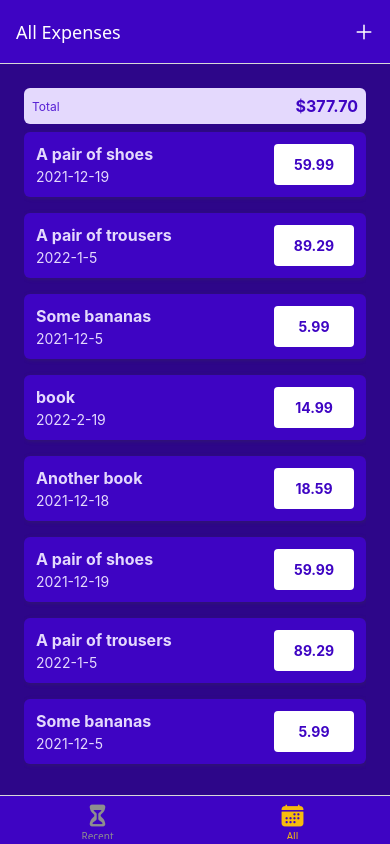
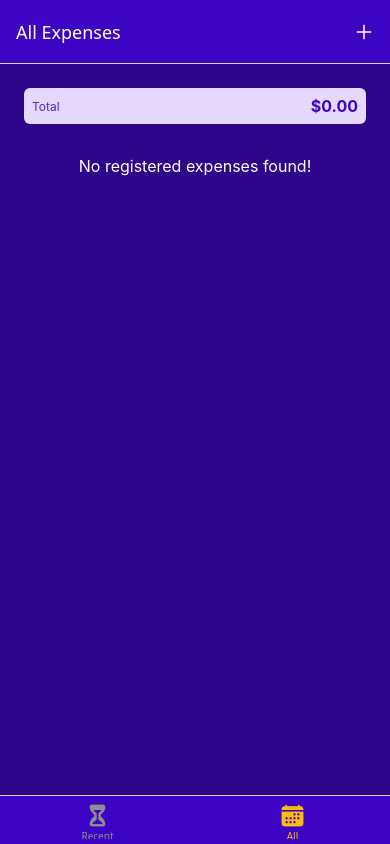
Before and after one commit to adnanian/RNCourseUdemy-expenses-tracker, a React Native app: screen /AllExpenses in a window 390 px wide. Built offline with nearby package versions, Linux system fonts and the light colour scheme.

Commit message:
Basic add, update, and delete

```diff
--- a/components/ExpensesOutput/ExpenseItem.js
+++ b/components/ExpensesOutput/ExpenseItem.js
@@ -3,11 +3,13 @@ import { GlobalStyles } from "../../constants/styles";
 import { getFormattedDate } from "../../util/date";
 import { useNavigation } from "@react-navigation/native";
 
-export default function ExpenseItem({ description, date, amount }) {
+export default function ExpenseItem({ id, description, date, amount }) {
     const navigation = useNavigation();
 
     function expensePressHandler() {
-        navigation.navigate('ManageExpense')
+        navigation.navigate('ManageExpense', {
+            expenseId: id
+        })
     }
 
     return (
--- a/components/ExpensesOutput/ExpensesOutput.js
+++ b/components/ExpensesOutput/ExpensesOutput.js
@@ -1,76 +1,19 @@
-import { StyleSheet, View } from "react-native";
+import { StyleSheet, Text, View } from "react-native";
 import ExpensesSummary from "./ExpensesSummary";
 import ExpensesList from "./ExpensesList";
 import { GlobalStyles } from "../../constants/styles";
 
-const DUMMY_EXPENSES = [
-    {
-        id: 'e1',
-        description: 'A pair of shoes',
-        amount: 59.99,
-        date: new Date('2021-12-19'),
-    },
-    {
-        id: 'e2',
-        description: 'A pair of trousers',
-        amount: 89.29,
-        date: new Date('2022-01-05'),
-    },
-    {
-        id: 'e3',
-        description: 'Some bananas',
-        amount: 5.99,
-        date: new Date('2021-12-05'),
-    },
-    {
-        id: 'e4',
-        description: 'book',
-        amount: 14.99,
-        date: new Date('2022-02-19'),
-    },
-    {
-        id: 'e5',
-        description: 'Another book',
-        amount: 18.59,
-        date: new Date('2021-12-18'),
-    },
-    {
-        id: 'e6',
-        description: 'A pair of shoes',
-        amount: 59.99,
-        date: new Date('2021-12-19'),
-    },
-    {
-        id: 'e7',
-        description: 'A pair of trousers',
-        amount: 89.29,
-        date: new Date('2022-01-05'),
-    },
-    {
-        id: 'e8',
-        description: 'Some bananas',
-        amount: 5.99,
-        date: new Date('2021-12-05'),
-    },
-    {
-        id: 'e9',
-        description: 'book',
-        amount: 14.99,
-        date: new Date('2022-02-19'),
-    },
-    {
-        id: 'e10',
-        description: 'Another book',
-        amount: 18.59,
-        date: new Date('2021-12-01'),
-    },
-]
+export default function ExpensesOutput({ expenses, expensesPeriod, fallbackText }) {
+    let content = <Text style={styles.infoText}>{fallbackText}</Text>
 
-export default function ExpensesOutput({ expenses = null, expensesPeriod }) {
+    if (expenses.length > 0) {
+        content = <ExpensesList expenses={expenses} />
+    }
+
     return (
         <View style={styles.container}>
-            <ExpensesSummary expenses={DUMMY_EXPENSES} periodName={expensesPeriod} />
-            <ExpensesList expenses={DUMMY_EXPENSES} />
+            <ExpensesSummary expenses={expenses} periodName={expensesPeriod} />
+            {content}
         </View>
     );
 }
@@ -82,5 +25,11 @@ const styles = StyleSheet.create({
         paddingBottom: 24,
         backgroundColor: GlobalStyles.colors.primary700,
         flex: 1,
+    },
+    infoText: {
+        color: 'white',
+        fontSize: 16,
+        textAlign: 'center',
+        marginTop: 32
     }
 });
--- /dev/null
+++ b/components/ui/CustomButton.js
@@ -0,0 +1,37 @@
+import { Pressable, StyleSheet, View, Text } from "react-native";
+import { GlobalStyles } from "../../constants/styles";
+
+export default function CustomButton({ children, onPress, mode, style }) {
+    return (
+        <View style={style}>
+            <Pressable onPress={onPress} style={({ pressed }) => pressed && styles.pressed}>
+                <View style={[styles.button, mode === 'flat' && styles.flat]}>
+                    <Text style={[styles.buttonText, mode === 'flat' && styles.flatText]}>{children}</Text>
+                </View>
+            </Pressable>
+        </View>
+    );
+}
+
+const styles = StyleSheet.create({
+    button: {
+        borderRadius: 4,
+        padding: 8,
+        backgroundColor: GlobalStyles.colors.primary500
+    },
+    flat: {
+        backgroundColor: 'transparent'
+    },
+    buttonText: {
+        color: 'white',
+        textAlign: 'center'
+    },
+    flatText: {
+        color: GlobalStyles.colors.primary200
+    },
+    pressed: {
+        opacity: 0.75,
+        backgroundColor: GlobalStyles.colors.primary100,
+        borderRadius: 4
+    }
+});
--- a/screens/AllExpenses.js
+++ b/screens/AllExpenses.js
@@ -1,8 +1,16 @@
 import { Text } from "react-native";
 import ExpensesOutput from "../components/ExpensesOutput/ExpensesOutput";
+import { useContext } from "react";
+import { ExpensesContext } from "../store/expenses-context";
 
 export default function AllExpenses() {
+    const expensesCtx = useContext(ExpensesContext);
+
     return (
-        <ExpensesOutput expensesPeriod='Total' />
+        <ExpensesOutput
+            expenses={expensesCtx.expenses}
+            expensesPeriod='Total'
+            fallbackText='No registered expenses found!'
+        />
     )
 }
--- a/screens/ManageExpense.js
+++ b/screens/ManageExpense.js
@@ -1,5 +1,90 @@
-import { Text } from "react-native";
+import { useContext, useLayoutEffect } from "react";
+import { StyleSheet, Text, View } from "react-native";
+import IconButton from "../components/ui/IconButton";
+import { GlobalStyles } from "../constants/styles";
+import CustomButton from "../components/ui/CustomButton";
+import { ExpensesContext } from "../store/expenses-context";
+export default function ManageExpense({ route, navigation }) {
+    const expensesCtx = useContext(ExpensesContext);
+    const editedExpenseId = route.params?.expenseId;
+    const isEditing = !!editedExpenseId;
 
-export default function ManageExpense() {
-    return <Text>Manage Expense Screen</Text>
+    useLayoutEffect(() => {
+        navigation.setOptions({
+            title: isEditing ? 'Edit Expense' : 'Add Expense'
+        });
+    }, [navigation, isEditing]);
+
+    function cancelHandler() {
+        navigation.goBack();
+    }
+
+    function confirmHandler() {
+        if (isEditing) {
+            expensesCtx.updateExpense(editedExpenseId, { description: 'TEST_UPDATE', amount: 29.99, date: new Date('2025-04-29') });
+        } else {
+            expensesCtx.addExpense({ description: 'TEST_ADD', amount: 19.99, date: new Date('2025-04-28') });
+        }
+        navigation.goBack();
+    }
+
+    function deleteExpenseHandler() {
+        expensesCtx.deleteExpense(editedExpenseId);
+        navigation.goBack();
+    }
+
+    return (
+        <View style={styles.container}>
+            <View style={styles.buttonContainer}>
+                <CustomButton
+                    style={styles.button}
+                    mode='flat'
+                    onPress={cancelHandler}
+                >
+                    Cancel
+                </CustomButton>
+                <CustomButton
+                    style={styles.button}
+                    mode='button'
+                    onPress={confirmHandler}
+                >
+                    {isEditing ? 'Update' : 'Add'}
+                </CustomButton>
+            </View>
+            {isEditing && (
+                <View style={styles.deleteContainer}>
+                    <IconButton
+                        icon='trash'
+                        color={GlobalStyles.colors.error500}
+                        size={36}
+                        onPress={deleteExpenseHandler}
+                    />
+                </View>
+            )}
+        </View>
+    );
 }
+
+const styles = StyleSheet.create({
+    container: {
+        flex: 1,
+        padding: 24,
+        backgroundColor: GlobalStyles.colors.primary800
+    },
+    buttonContainer: {
+        flexDirection: 'row',
+        justifyContent: 'center',
+        alignItems: 'center'
+    },
+    button: {
+        minWidth: 120,
+        marginHorizontal: 8
+    },
+    deleteContainer: {
+        marginTop: 16,
+        paddingTop: 8,
+        borderTopWidth: 2,
+        borderTopColor: GlobalStyles.colors.primary200,
+        alignItems: 'center'
+    }
+})
--- a/screens/RecentExpenses.js
+++ b/screens/RecentExpenses.js
@@ -1,7 +1,21 @@
+import { useContext } from "react"
 import ExpensesOutput from "../components/ExpensesOutput/ExpensesOutput"
+import { ExpensesContext } from "../store/expenses-context"
+import { getDateMinusDays } from "../util/date";
 
 export default function RecentExpenses() {
+    const expensesCtx = useContext(ExpensesContext);
+    const recentExpenses = expensesCtx.expenses.filter((expense) => {
+        const today = new Date();
+        const date7DaysAgo = getDateMinusDays(today, 7);
+        return (expense.date >= date7DaysAgo) && (expense.date <= today);
+    });
+
     return (
-        <ExpensesOutput expensesPeriod='Last 7 Days' />
+        <ExpensesOutput
+            expenses={recentExpenses}
+            expensesPeriod='Last 7 Days'
+            fallbackText='No expenses registered for the last 7 days.'
+        />
     )
 }
--- /dev/null
+++ b/store/expenses-context.js
@@ -0,0 +1,123 @@
+import { createContext, useReducer } from "react";
+
+const DUMMY_EXPENSES = [
+    {
+        id: 'e1',
+        description: 'A pair of shoes',
+        amount: 59.99,
+        date: new Date('2025-04-28'), // 1 day before
+    },
+    {
+        id: 'e2',
+        description: 'A pair of trousers',
+        amount: 89.29,
+        date: new Date('2025-04-24'), // 5 days before
+    },
+    {
+        id: 'e3',
+        description: 'Some bananas',
+        amount: 5.99,
+        date: new Date('2025-04-10'), // older than 7 days
+    },
+    {
+        id: 'e4',
+        description: 'book',
+        amount: 14.99,
+        date: new Date('2025-04-08'), // older than 7 days
+    },
+    {
+        id: 'e5',
+        description: 'Another book',
+        amount: 18.59,
+        date: new Date('2025-04-26'), // 3 days before
+    },
+    {
+        id: 'e6',
+        description: 'A pair of shoes',
+        amount: 59.99,
+        date: new Date('2025-04-23'), // 6 days before
+    },
+    {
+        id: 'e7',
+        description: 'A pair of trousers',
+        amount: 89.29,
+        date: new Date('2025-04-07'), // older than 7 days
+    },
+    {
+        id: 'e8',
+        description: 'Some bananas',
+        amount: 5.99,
+        date: new Date('2025-04-25'), // 4 days before
+    },
+    {
+        id: 'e9',
+        description: 'book',
+        amount: 14.99,
+        date: new Date('2025-04-05'), // older than 7 days
+    },
+    {
+        id: 'e10',
+        description: 'Another book',
+        amount: 18.59,
+        date: new Date('2025-04-22'), // exactly 7 days before
+    },
+];
+
+
+
+export const ExpensesContext = createContext({
+    expenses: [],
+    addExpense: ({ description, amount, date }) => { },
+    deleteExpense: (id) => { },
+    updateExpense: (id, { description, amount, date }) => { }
+});
+
+function expensesReducer(state, action) {
+    switch (action.type) {
+        case 'ADD':
+            const id = new Date().toString() + Math.random().toString(); // Demo unique id generator
+            return [{ ...action.payload, id: id }, ...state];
+        case 'UPDATE':
+            const updatableExpenseIndex = state.findIndex((expense) => expense.id === action.payload.id);
+            const updatableExpense = state[updatableExpenseIndex];
+            const updatedItem = { ...updatableExpense, ...action.payload.data };
+            const updatedExpenses = [...state];
+            updatedExpenses[updatableExpenseIndex] = updatedItem;
+            return updatedExpenses;
+        case 'DELETE':
+            return state.filter((expense) => expense.id !== action.payload);
+        default:
+            return state;
+    }
+}
+
+function ExpensesContextProvider({ children }) {
+    const [expensesState, dispatch] = useReducer(expensesReducer, []);
+
+    function addExpense(expenseData) {
+        dispatch({ type: 'ADD', payload: expenseData });
+    }
+
+    function deleteExpense(id) {
+        dispatch({ type: 'DELETE', payload: id });
+    }
+
+    function updateExpense(id, expenseData) {
+        dispatch({ type: 'UPDATE', payload: { id: id, data: expenseData } })
+    }
+
+    const value = {
+        expenses: expensesState,
+        addExpense: addExpense,
+        deleteExpense: deleteExpense,
+        updateExpense: updateExpense
+    };
+
+    return (
+        <ExpensesContext.Provider value={value}>
+            {children}
+        </ExpensesContext.Provider>
+    );
+}
+
+export default ExpensesContextProvider;
--- a/util/date.js
+++ b/util/date.js
@@ -1,3 +1,7 @@
 export function getFormattedDate(date) {
     return `${date.getFullYear()}-${date.getMonth() + 1}-${date.getDate()}`;
 }
+
+export function getDateMinusDays(date, days) {
+    return new Date(date.getFullYear(), date.getMonth(), date.getDate() - days);
+}
```
Also changed, not shown: App.js (+6 -2 lines).
